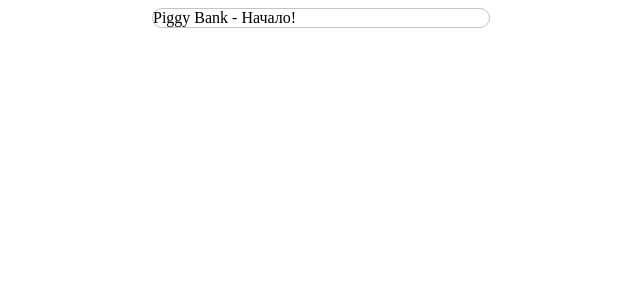
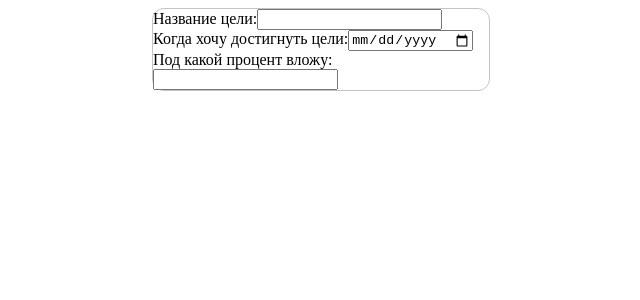
Before and after one commit to PavelG88/Piggy_bank, a React (Create React App) app: page / in a window 1280 px wide. Shown: the top 300 px of the page, without its empty margins (319-959 px from the left). Built offline with nearby package versions, Linux system fonts and the light colour scheme.

Commit message:
Added input field

```diff
--- /dev/null
+++ b/src/components/InputArea/InputArea.js
@@ -0,0 +1,31 @@
+import React, { Component } from 'react';
+import './InputArea.css';
+
+class InputArea extends Component {
+    state = {
+        targetName: null,
+        targetCost: null,
+        finishDate: null,
+        initialPayment: null,
+        depositInterest: null,
+        mounthPayment: null
+    }
+
+    render() {
+        return (
+            <div className="input-area">
+                <label className="input-area__field-label">
+                    {this.props.label}
+                    <input
+                        name={this.props.name}
+                        id={this.props.name}
+                        type={this.props.type}
+                        className="input-area__field-input"
+                    />
+                </label>
+            </div>
+        );
+    }
+}
+
+export default InputArea;
--- a/src/components/MainPage/MainPage.js
+++ b/src/components/MainPage/MainPage.js
@@ -1,11 +1,14 @@
 import React, { Component } from 'react';
+import NewTarget from '../NewTarget/NewTarget';
+
+
 import './MainPage.css';
 
 class MainPage extends Component {
     render() {
         return (
             <div className="main-page">
-               <div> Piggy Bank - Начало! </div>
+               <NewTarget />
             </div>
         );
     }
--- /dev/null
+++ b/src/components/NewTarget/NewTarget.js
@@ -0,0 +1,46 @@
+import React, { Component } from 'react';
+import InputArea from '../InputArea/InputArea';
+
+import './NewTarget.css';
+
+class NewTarget extends Component {
+    state = {
+        targetName: null,
+        targetCost: null,
+        finishDate: null,
+        initialPayment: null,
+        depositInterest: null,
+        mounthPayment: null
+    }
+
+    render() {
+        return (
+            <div className="new-target">
+               <form className="new-target__form-input">
+                    <InputArea
+                        id='targetName'
+                        label='Название цели:'
+                        name='targetName'
+                        type='text'
+                    />
+                    <InputArea
+                        id='finishDate'
+                        label='Когда хочу достигнуть цели:'
+                        name='finishDate'
+                        type='date'
+                    />
+                    <InputArea
+                        id='depositInterest'
+                        label='Под какой процент вложу:'
+                        name='depositInterest'
+                        type='number'
+                    />
+
+
+               </form>
+            </div>
+        );
+    }
+}
+
+export default NewTarget;
```
Also changed, not shown: src/components/InputMoney/InputMoney.js (added, +34 -0 lines), src/components/InputArea/InputArea.css (added), src/components/InputMoney/InputMoney.css (added), src/components/NewTarget/NewTarget.css (added).
